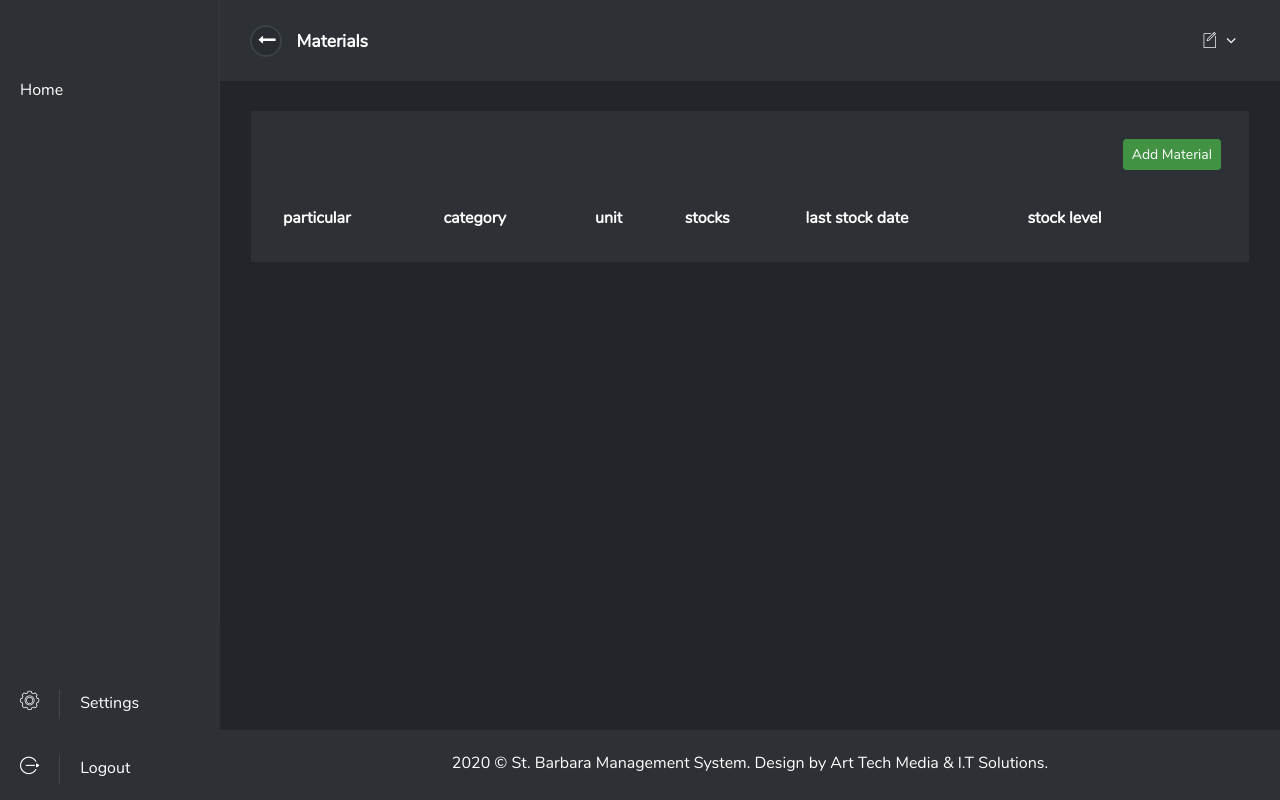
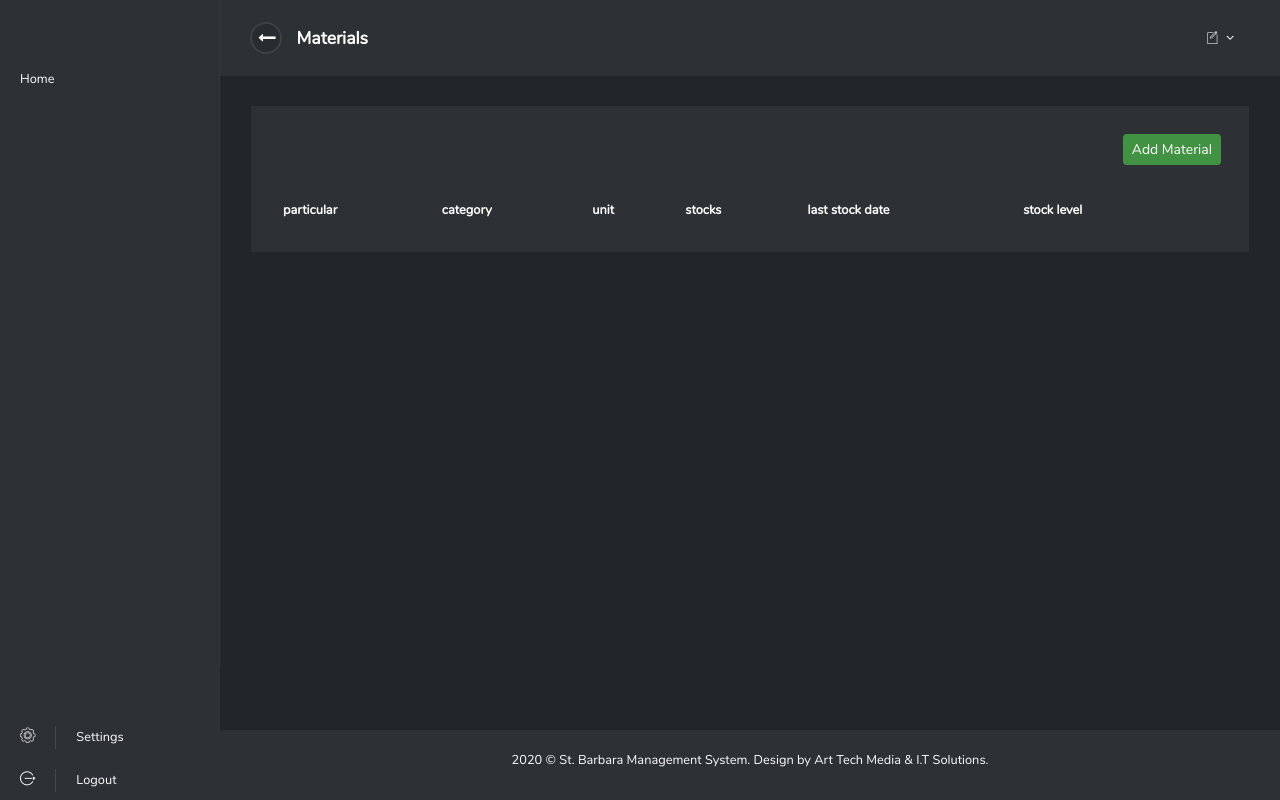
Before and after one commit to ivixrcx/stbarbara, a CodeIgniter app: page /database/index.php/material/list_view in a window 1280 px wide. Run offline with CodeIgniter, Linux system fonts and the light colour scheme; data that the repository does not hold is empty; some libraries are stand-ins or nearby versions; some web fonts are replaced.

Commit message:
add styles

```diff
--- a/assets/css/custom.css
+++ b/assets/css/custom.css
@@ -99,6 +99,11 @@ select option {
 /* datatables */
 .table tr {
   	background: #2d3035 !important;
+}
+
+.table td, .table th {
+  display: table-cell;
+  vertical-align: middle;
 }
 
 .dataTables_wrapper .dataTables_paginate .paginate_button {
--- a/assets/css/custom_media.css
+++ b/assets/css/custom_media.css
@@ -103,6 +103,14 @@
 /* Large devices (desktops, 992px and up) */
 @media (min-width: 992px) {
 	/*  */
+	body {
+		font-size: .8rem;
+	}
+
+	nav#sidebar li a {
+		padding: 10px 20px;
+	}
+
 	.dashboard-panel {
 		height: 100vh !important;
 	}
```
